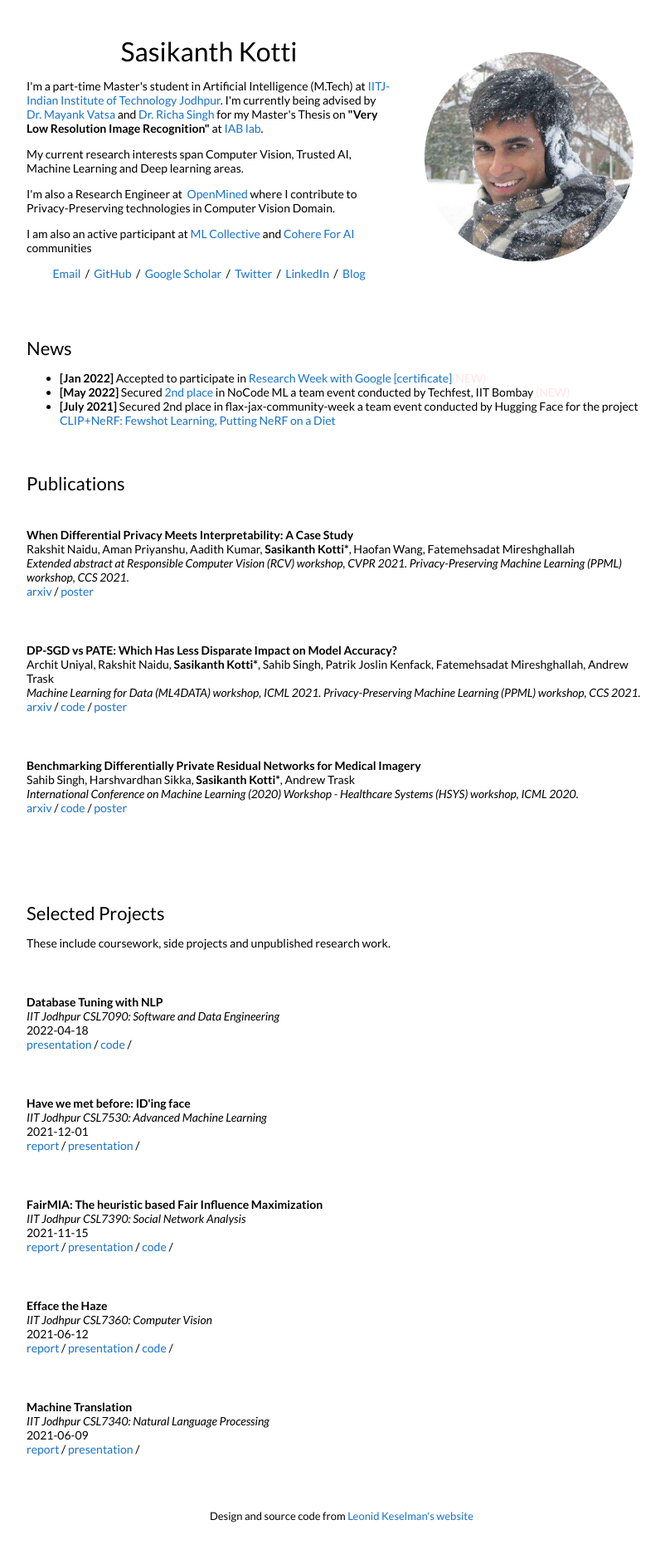
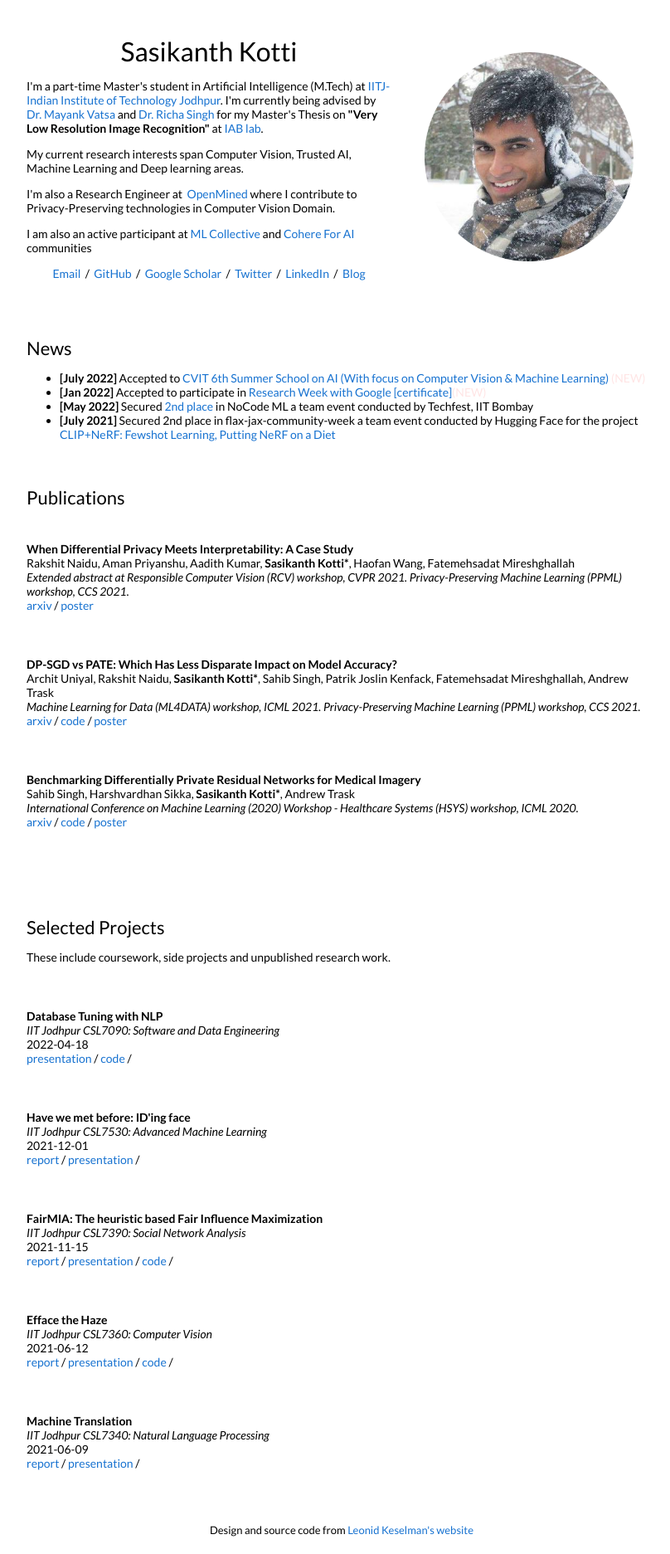
Before and after one commit to ksasi/ksasi.github.io, a Jekyll site: the page built from _posts/2022-04-18-DB_Tuning_nlp_SDE.markdown, in a window 1280 px wide. Shown: the whole page at 83% size, without its empty margins (228-1036 px from the left). Built offline with Jekyll 4.4.1, drawn with Linux system fonts in a browser that asks for light colours.

Commit message:
Updated acceptance to CVIT Summer School

```diff
--- a/_layouts/default.html
+++ b/_layouts/default.html
@@ -129,13 +129,18 @@
                     <h2>News</h2>
                     <ul>
 
+                      <li>
+      <b>[July 2022]</b>  Accepted to
+      <a href="http://cvit.iiit.ac.in/summerschool2022/">CVIT 6th Summer School on AI (With focus on Computer Vision & Machine Learning)</a> <span class="blinking">(NEW)</span><br />
+                      </li>
+
                         <li>
     <b>[Jan 2022]</b>  Accepted to participate in
     <a href="https://sites.google.com/view/researchweek2022">Research Week with Google</a> <a href="https://ksasi.github.io/pdfs/Sasikanth Kotti_Google_Research_Week_2022.pdf"> [certificate]</a><span class="blinking">(NEW)</span><br />
                       </li>
 
                        <li>
-    <b>[May 2022]</b> Secured <a href="https://ksasi.github.io/pdfs/NoCodeML.pdf">2nd place</a> in NoCode ML a team event conducted by Techfest, IIT Bombay  <span class="blinking">(NEW)</span><br />
+    <b>[May 2022]</b> Secured <a href="https://ksasi.github.io/pdfs/NoCodeML.pdf">2nd place</a> in NoCode ML a team event conducted by Techfest, IIT Bombay  <span class="blinking"></span><br />
                       </li>
 
                       <li>
```
